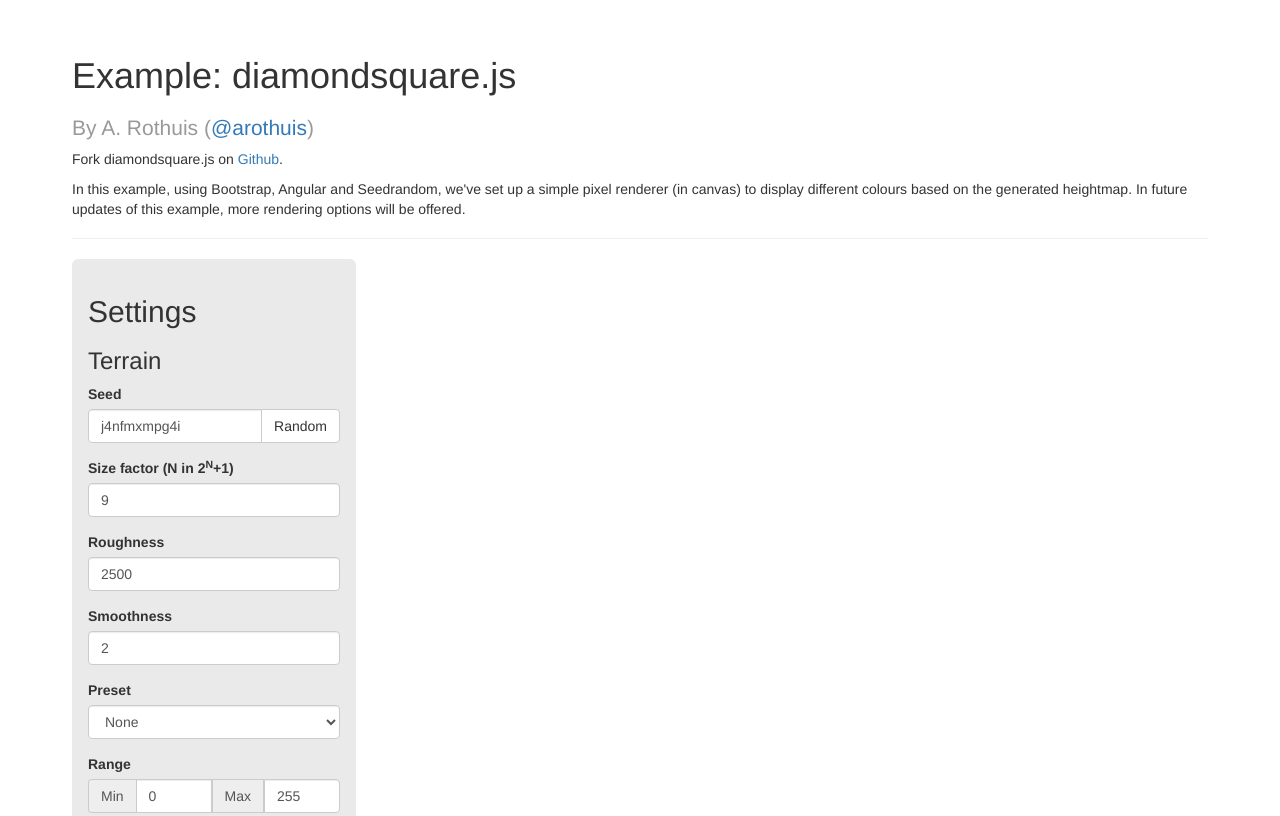
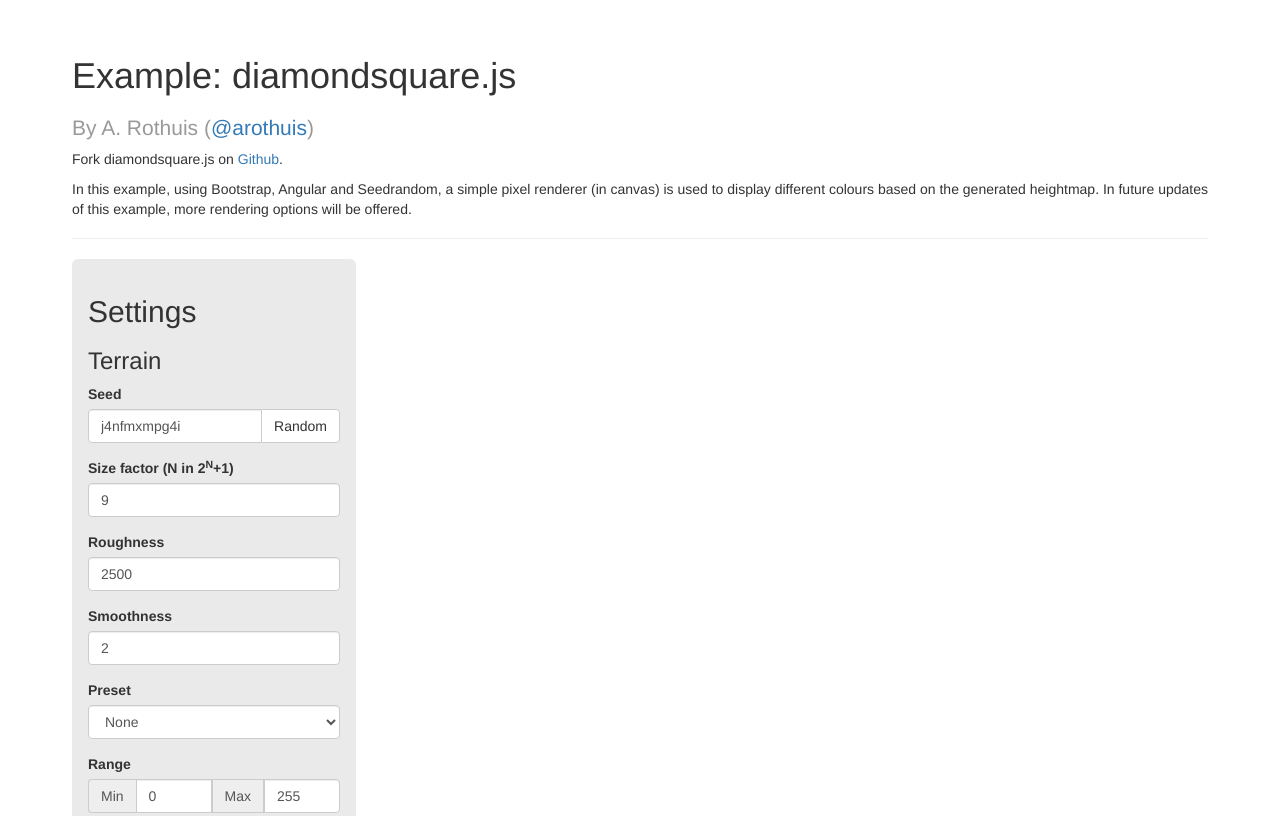
Before and after one commit to arothuis/diamondsquare.js, a plain HTML site: page example/index.html in a window 1280 px wide. Shown: the top 816 px of the page. Drawn offline with Linux system fonts and the light colour scheme.

Commit message:
Fixed wording

```diff
--- a/example/index.html
+++ b/example/index.html
@@ -18,7 +18,7 @@
                     <h1>Example: diamondsquare.js</h1>
                     <h2>By A. Rothuis (<a href="https://www.twitter.com/arothuis">@arothuis</a>)</h2>
                     <p>Fork diamondsquare.js on <a href="https://github.com/arothuis/diamondsquare.js">Github</a>.</p>
-                    <p>In this example, using Bootstrap, Angular and Seedrandom, we've set up a simple pixel renderer (in canvas) to display different colours based on the generated heightmap. In future updates of this example, more rendering options will be offered.</p>
+                    <p>In this example, using Bootstrap, Angular and Seedrandom, a simple pixel renderer (in canvas) is used to display different colours based on the generated heightmap. In future updates of this example, more rendering options will be offered.</p>
                 </div>
             </div>
             <div class="row">
```
